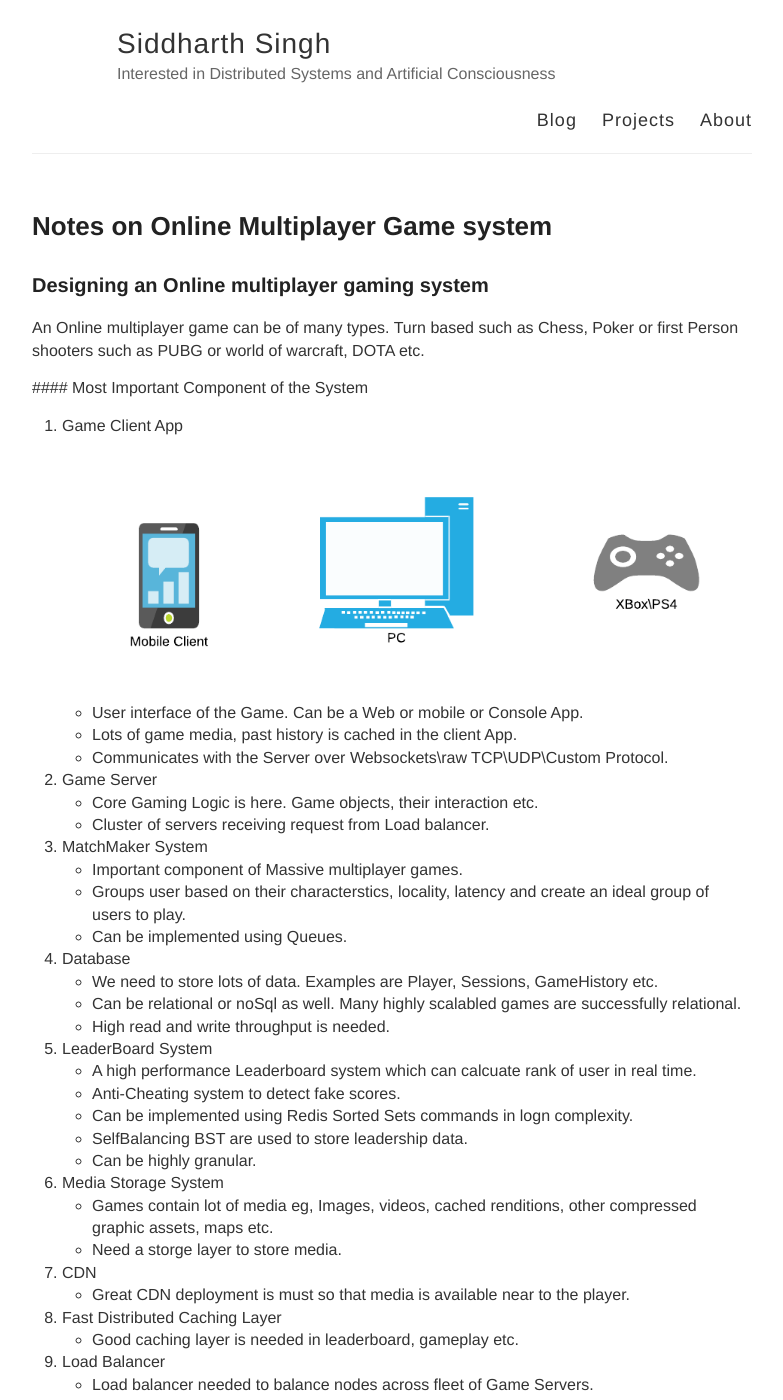
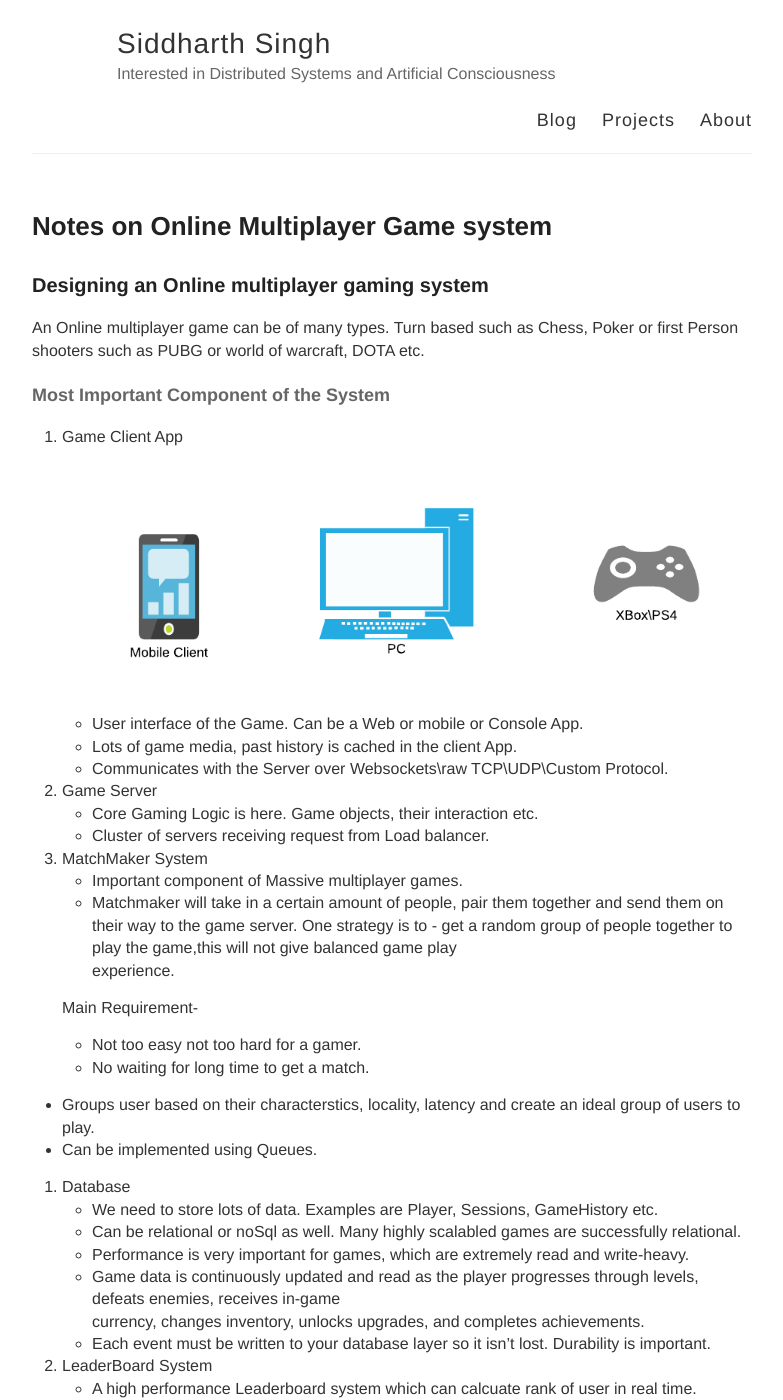
Before and after one commit to siddharthsingh89/siddharthsingh89.github.io, a Jekyll site: the page built from _posts/2020-03-03-Online-multiplayer-game.md, in a window 1280 px wide and 1400 px high. Shown: the whole window, without its empty margins (248-1031 px from the left). Built offline with Jekyll 4.4.1, drawn with Linux system fonts in a browser that asks for light colours; comment, search, counter and statistics services are not loaded.

Commit message:
Update 2020-03-03-Online-multiplayer-game.md

```diff
--- a/_posts/2020-03-03-Online-multiplayer-game.md
+++ b/_posts/2020-03-03-Online-multiplayer-game.md
@@ -8,7 +8,7 @@ description : game, online, multiplayer, system design, distributed system, inte
 ### Designing an Online multiplayer gaming system
 An Online multiplayer game can be of many types. Turn based such as Chess, Poker or first Person shooters such as PUBG or world of warcraft, DOTA etc.
 
- #### Most Important Component of the System
+#### Most Important Component of the System
 
 1. Game Client App
 ![Game Client](/images/gameClients.png "Game Clients")
@@ -24,13 +24,24 @@ An Online multiplayer game can be of many types. Turn based such as Chess, Poker
 
 3. MatchMaker System
   * Important component of Massive multiplayer games.
+  * Matchmaker will take in a certain amount of people, pair them together and send them on their way to the game server.
+   One strategy is to - get a random group of people together to play the game,this will not give balanced game play
+   experience.
+
+   Main Requirement-
+    * Not too easy not too hard for a gamer.
+    * No waiting for long time to get a match.
+
   * Groups user based on their characterstics, locality, latency and create an ideal group of users to play.
   * Can be implemented using Queues.
 
 4. Database
   * We need to store lots of data. Examples are Player, Sessions, GameHistory etc.
   * Can be relational or noSql as well. Many highly scalabled games are successfully relational.
-  * High read and write throughput is needed.
+  * Performance is very important for games, which are extremely read and write-heavy.
+  * Game data is continuously updated and read as the player progresses through levels, defeats enemies, receives in-game
+     currency, changes inventory, unlocks upgrades, and completes achievements.
+  * Each event must be written to your database layer so it isn’t lost. Durability is important.
 
 5. LeaderBoard System
   * A high performance Leaderboard system which can calcuate rank of user in real time.
```
